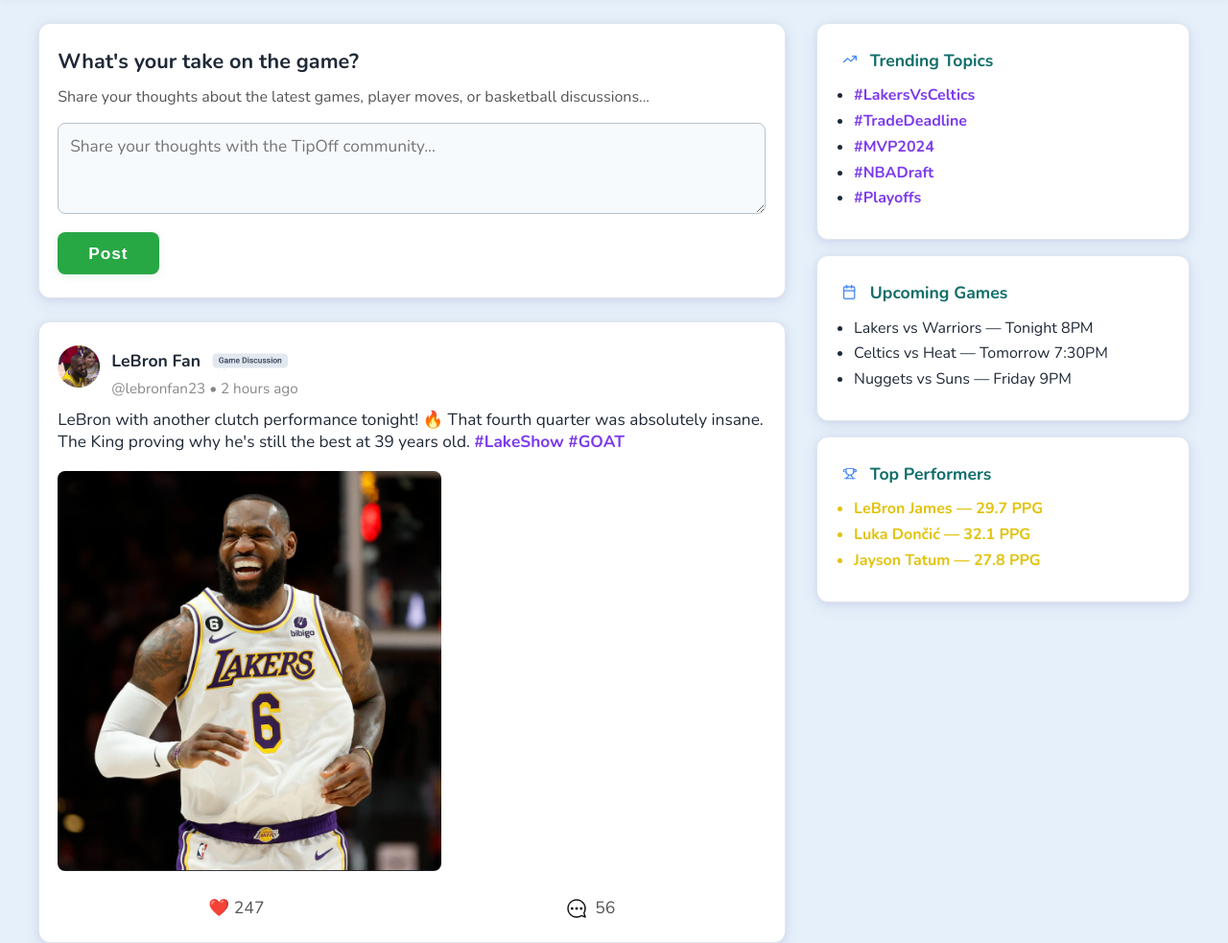
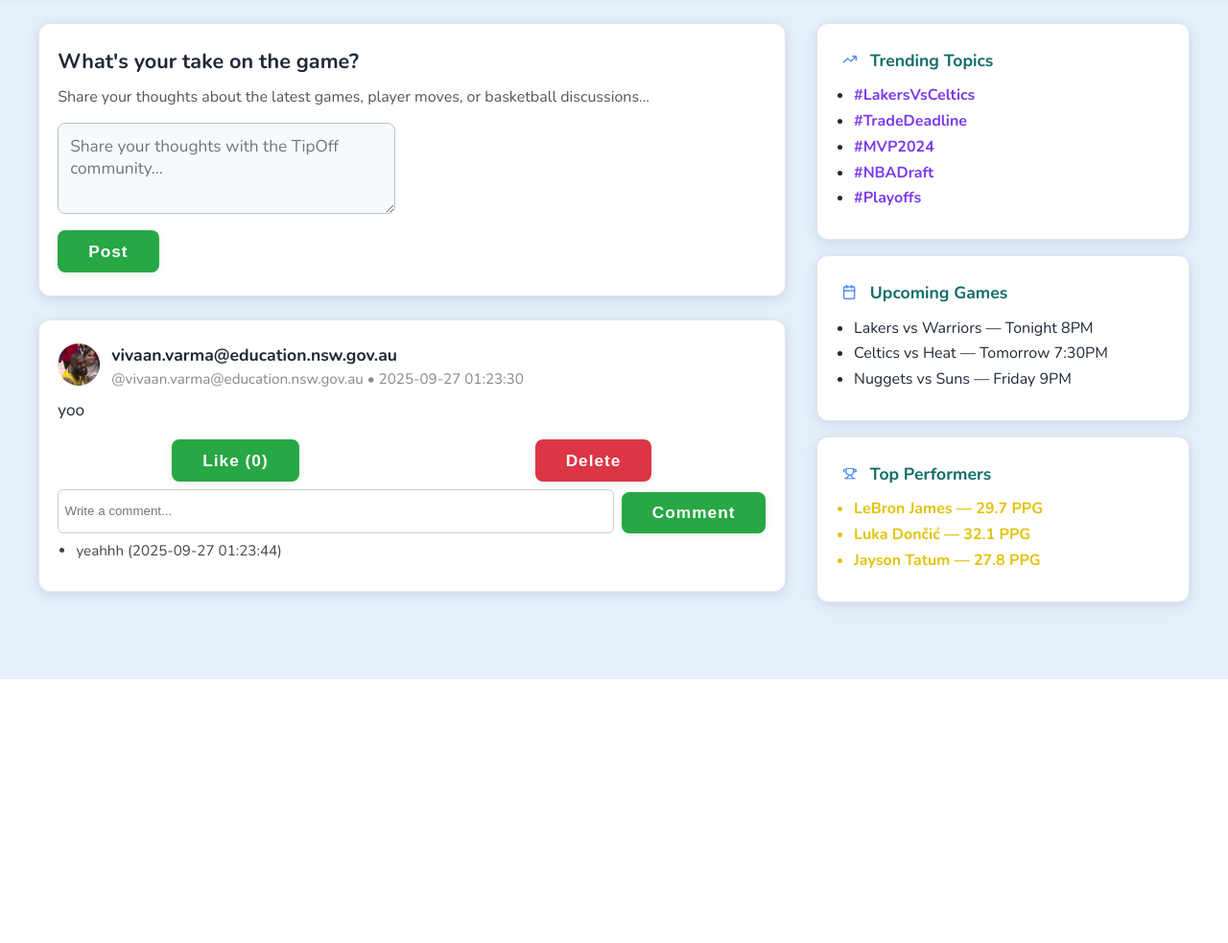
Before and after one commit to whatnothing1/Flask_PWA_Programming_For_The_Web_Task_Template, a Flask app: page / in a window 1280 px wide. Shown: the part 92-1075 px from the top of the page at 96% size. After the commit the page ends 800 px from the top, so only its background shows below. Run offline with Flask 3, Linux system fonts and the light colour scheme; a user stored in the database is signed in; data comes from the database, SQL or seed files in the repository; both versions use the stored data as it was after the commit; data that the repository does not hold is empty.

Commit message:
finshed most of website

```diff
--- a/database_manager.py
+++ b/database_manager.py
@@ -19,7 +19,6 @@
     return dict(row) if row else None
 
 def list_users():
-    """Return all users as a list of dicts."""
     conn = get_connection()
     cur = conn.cursor()
     cur.execute("SELECT * FROM user")
@@ -28,5 +27,47 @@
     return [dict(row) for row in rows]
 
 def listExtension():
-    """Example function to return user list."""
     return list_users()
+
+# ----------------------
+# POSTS / LIKES / COMMENTS TABLES
+# ----------------------
+def create_tables():
+    conn = get_connection()
+    cur = conn.cursor()
+
+    # Posts
+    cur.execute("""
+        CREATE TABLE IF NOT EXISTS posts (
+            id INTEGER PRIMARY KEY AUTOINCREMENT,
+            author TEXT NOT NULL,
+            content TEXT NOT NULL,
+            created_at TIMESTAMP DEFAULT CURRENT_TIMESTAMP
+        )
+    """)
+
+    # Likes
+    cur.execute("""
+        CREATE TABLE IF NOT EXISTS likes (
+            id INTEGER PRIMARY KEY AUTOINCREMENT,
+            post_id INTEGER,
+            FOREIGN KEY(post_id) REFERENCES posts(id)
+        )
+    """)
+
+    # Comments
+    cur.execute("""
+        CREATE TABLE IF NOT EXISTS comments (
+            id INTEGER PRIMARY KEY AUTOINCREMENT,
+            post_id INTEGER,
+            content TEXT NOT NULL,
+            created_at TIMESTAMP DEFAULT CURRENT_TIMESTAMP,
+            FOREIGN KEY(post_id) REFERENCES posts(id)
+        )
+    """)
+
+    conn.commit()
+    conn.close()
+
+# Run on import
+create_tables()
--- a/main.py
+++ b/main.py
@@ -3,13 +3,9 @@
 import hashlib
 
 app = Flask(__name__)
-app.secret_key = "super-secret-key"  # required for sessions
+app.secret_key = "super-secret-key"
 
-# ----------------------
-# HELPERS
-# ----------------------
 def hash_password(password):
-    """Return SHA256 hash of the password."""
     return hashlib.sha256(password.encode()).hexdigest()
 
 # ----------------------
@@ -18,36 +14,47 @@
 @app.route('/')
 @app.route('/index.html')
 def index():
-    """Home page (only for logged in users)."""
     if "user_id" not in session:
         return redirect(url_for('login'))
-    data = dbHandler.listExtension()
-    return render_template('index.html', content=data)
+
+    conn = dbHandler.get_connection()
+    cur = conn.cursor()
+
+    # Get posts
+    cur.execute("SELECT * FROM posts ORDER BY id DESC")
+    posts = [dict(row) for row in cur.fetchall()]
+
+    # Attach likes + comments
+    for post in posts:
+        cur.execute("SELECT COUNT(*) as like_count FROM likes WHERE post_id = ?", (post["id"],))
+        post["like_count"] = cur.fetchone()["like_count"]
+
+        cur.execute("SELECT * FROM comments WHERE post_id = ? ORDER BY created_at ASC", (post["id"],))
+        post["comments"] = [dict(c) for c in cur.fetchall()]
+
+    conn.close()
+    return render_template('index.html', posts=posts)
 
 @app.route('/games')
 def games():
-    """Games page."""
     if "user_id" not in session:
         return redirect(url_for('login'))
     return render_template('games.html')
 
 @app.route('/players')
 def players():
-    """Players page."""
     if "user_id" not in session:
         return redirect(url_for('login'))
     return render_template('players.html')
 
 @app.route('/profile')
 def profile():
-    """Profile page."""
     if "user_id" not in session:
         return redirect(url_for('login'))
     return render_template('profile.html')
 
 @app.route('/login', methods=['GET','POST'])
 def login():
-    """Login page and form handling."""
     if request.method == 'POST':
         data = request.get_json()
         email = data.get('email')
@@ -63,7 +70,6 @@
 
 @app.route('/signup', methods=['POST'])
 def signup():
-    """Handle signup form submission."""
     data = request.get_json()
     first_name = data.get('name')
     last_name = data.get('username')
@@ -90,12 +96,61 @@
 
 @app.route('/logout')
 def logout():
-    """Logout user and clear session."""
     session.pop("user_id", None)
     return redirect(url_for('login'))
 
 # ----------------------
-# START SERVER
+# POSTS
 # ----------------------
+@app.route('/post', methods=['POST'])
+def create_post():
+    if "user_id" not in session:
+        return jsonify({'success': False, 'message': 'Not logged in'})
+
+    data = request.get_json()
+    content = data.get('content')
+
+    if not content.strip():
+        return jsonify({'success': False, 'message': 'Post cannot be empty'})
+
+    conn = dbHandler.get_connection()
+    cur = conn.cursor()
+    cur.execute("INSERT INTO posts (author, content) VALUES (?, ?)", (session["user_id"], content))
+    conn.commit()
+    conn.close()
+    return jsonify({'success': True})
+
+@app.route('/delete_post/<int:post_id>', methods=['POST'])
+def delete_post(post_id):
+    conn = dbHandler.get_connection()
+    cur = conn.cursor()
+    cur.execute("DELETE FROM posts WHERE id = ?", (post_id,))
+    cur.execute("DELETE FROM likes WHERE post_id = ?", (post_id,))
+    cur.execute("DELETE FROM comments WHERE post_id = ?", (post_id,))
+    conn.commit()
+    conn.close()
+    return redirect(url_for('index'))
+
+@app.route('/like_post/<int:post_id>', methods=['POST'])
+def like_post(post_id):
+    conn = dbHandler.get_connection()
+    cur = conn.cursor()
+    cur.execute("INSERT INTO likes (post_id) VALUES (?)", (post_id,))
+    conn.commit()
+    conn.close()
+    return redirect(url_for('index'))
+
+@app.route('/comment_post/<int:post_id>', methods=['POST'])
+def comment_post(post_id):
+    content = request.form.get("comment")
+    if not content.strip():
+        return redirect(url_for('index'))
+    conn = dbHandler.get_connection()
+    cur = conn.cursor()
+    cur.execute("INSERT INTO comments (post_id, content) VALUES (?, ?)", (post_id, content))
+    conn.commit()
+    conn.close()
+    return redirect(url_for('index'))
+
 if __name__ == '__main__':
     app.run(debug=True, host='0.0.0.0', port=5100)
--- a/templates/index.html
+++ b/templates/index.html
@@ -154,6 +154,10 @@
         margin-top: 0.5rem;
         color: #555;
         font-size: 1.1rem;
+        gap: 0.5rem;
+      }
+      .feed-post-actions form {
+        display: inline;
       }
       .card h3 {
         margin-bottom: 0.7rem;
@@ -170,6 +174,25 @@
       .card li .hashtag {
         color: #7c3aed;
         font-weight: bold;
+      }
+      .comment-form {
+        margin-top: 0.5rem;
+        display: flex;
+        gap: 0.5rem;
+      }
+      .comment-form input {
+        flex: 1;
+        padding: 0.4rem;
+        border-radius: 6px;
+        border: 1px solid #ccc;
+      }
+      .comments {
+        margin-top: 0.5rem;
+        font-size: 0.95rem;
+      }
+      .comments li {
+        margin-bottom: 0.3rem;
+        color: #444;
       }
       @media (max-width: 900px) {
         .container {
@@ -218,7 +241,9 @@
             Share your thoughts about the latest games, player moves, or
             basketball discussions...
           </p>
+          <form id="postForm">
             <textarea
+              name="content"
               placeholder="Share your thoughts with the TipOff community..."
               rows="3"
               style="
@@ -231,61 +256,54 @@
                 border-radius: 8px;
               "
             ></textarea>
-          <button class="btn">Post</button>
+            <button type="submit" class="btn">Post</button>
+          </form>
         </section>
 
-        <!-- Feed Post -->
+        <!-- Dynamic Feed -->
+        {% for post in posts %}
         <section class="card">
           <div class="feed-post-header" style="align-items: flex-start">
             <img src="{{ url_for('static', filename='images/lebronfanpic.png') }}" alt="User avatar" />
             <div style="display: flex; flex-direction: column">
               <div style="display: flex; align-items: center; gap: 0.5rem">
-                <span class="feed-post-username" style="font-size: 1.1rem"
-                  >LeBron Fan</span
-                >
-                <img
-                  src="{{ url_for('static', filename='images/gamedis.png') }}"
-                  alt="Game Discussion"
-                  style="height: 32px; width: 90px; object-fit: contain"
-                />
+                <span class="feed-post-username" style="font-size: 1.1rem">{{ post['author'] }}</span>
               </div>
-              <span class="feed-post-meta" style="margin-top: 0.2rem"
-                >@lebronfan23 • 2 hours ago</span
-              >
+              <span class="feed-post-meta" style="margin-top: 0.2rem">@{{ post['author'] }} • {{ post['created_at'] }}</span>
             </div>
           </div>
           <div class="feed-post-content">
-            LeBron with another clutch performance tonight! 🔥 That fourth
-            quarter was absolutely insane. The King proving why he's still the
-            best at 39 years old. <span class="hashtag">#LakeShow</span>
-            <span class="hashtag">#GOAT</span>
+            {{ post['content'] }}
           </div>
-          <img
-            src="{{ url_for('static', filename='images/lebronfanpostpic.png') }}"
-            alt="Basketball hoop"
-            class="card-image"
-            style="width: 100%; max-width: 400px; height: auto"
-          />
+
+          <!-- Actions -->
           <div class="feed-post-actions">
-            <span>❤️ 247</span>
-            <span>
-              <img
-                src="{{ url_for('static', filename='images/comment.png') }}"
-                alt="Comment"
-                style="
-                  height: 22px;
-                  width: 22px;
-                  vertical-align: middle;
-                  margin-right: 4px;
-                "
-              />
-              56
-            </span>
+            <form method="POST" action="{{ url_for('like_post', post_id=post['id']) }}">
+              <button type="submit" class="btn">Like ({{ post['like_count'] }})</button>
+            </form>
+            <form method="POST" action="{{ url_for('delete_post', post_id=post['id']) }}">
+              <button type="submit" class="btn" style="background:#dc3545">Delete</button>
+            </form>
           </div>
+
+          <!-- Comment form -->
+          <form method="POST" action="{{ url_for('comment_post', post_id=post['id']) }}" class="comment-form">
+            <input type="text" name="comment" placeholder="Write a comment..." required />
+            <button type="submit" class="btn">Comment</button>
+          </form>
+
+          <!-- Show comments -->
+          <ul class="comments">
+            {% for comment in post['comments'] %}
+              <li>{{ comment['content'] }} ({{ comment['created_at'] }})</li>
+            {% endfor %}
+          </ul>
         </section>
+        {% endfor %}
       </main>
 
       <aside>
+        <!-- Right sidebar stays same -->
         <div class="card">
           <h3 style="display: flex; align-items: center; gap: 0.5rem">
             <img
@@ -343,5 +361,26 @@
         </div>
       </aside>
     </div>
+
+    <script>
+      document.getElementById("postForm").addEventListener("submit", async (e) => {
+        e.preventDefault();
+        const formData = new FormData(e.target);
+        const content = formData.get("content");
+
+        const res = await fetch("{{ url_for('create_post') }}", {
+          method: "POST",
+          headers: { "Content-Type": "application/json" },
+          body: JSON.stringify({ content }),
+        });
+
+        const data = await res.json();
+        if (data.success) {
+          location.reload();
+        } else {
+          alert("Failed to post: " + data.message);
+        }
+      });
+    </script>
   </body>
 </html>
```
Also changed, not shown: database/data_source.db, templates/posts.html (added). Lines whose indentation alone changed are shown as unchanged.
